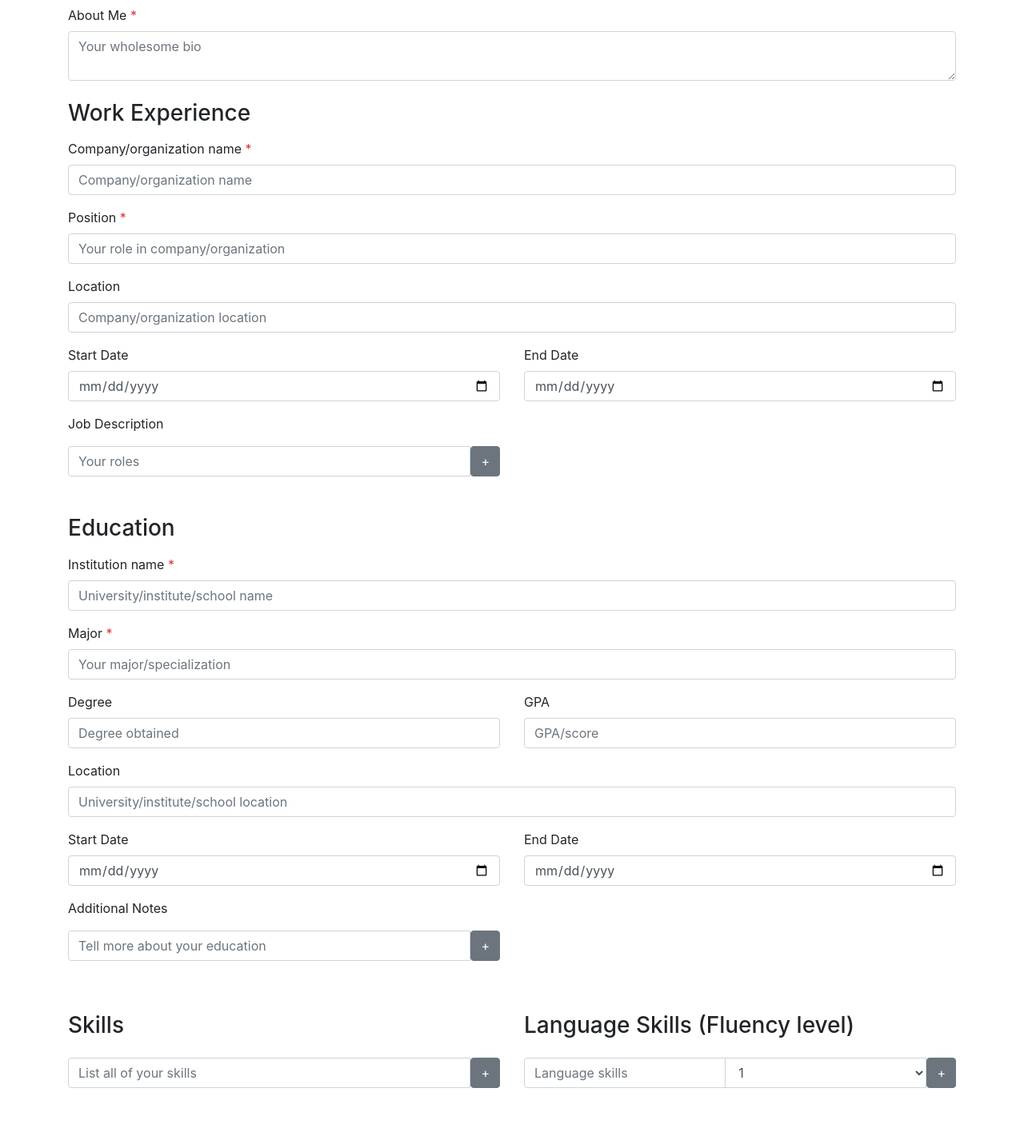
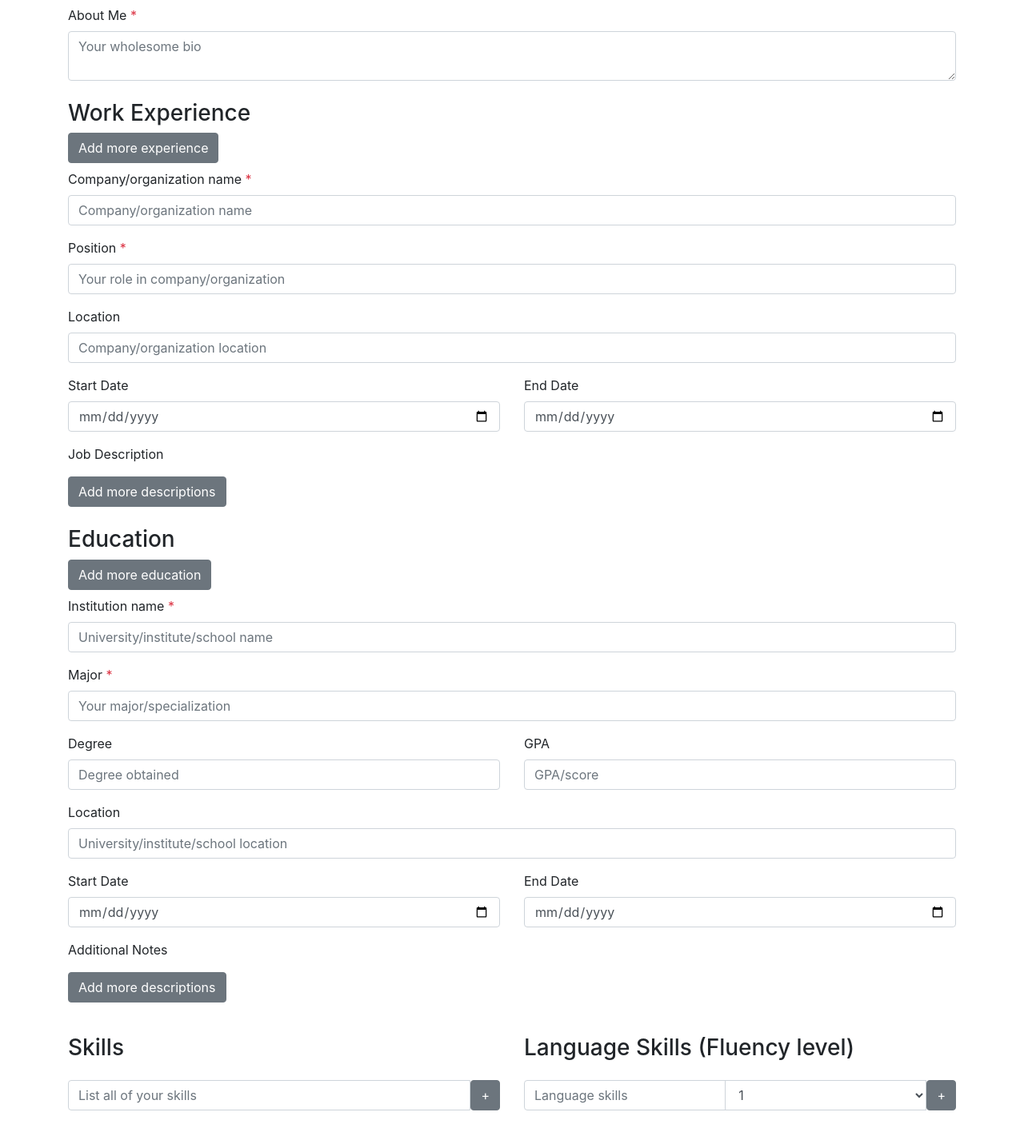
Before and after one commit to thomasoca/cv-generator-demo, a React (Create React App) app: page / in a window 1280 px wide. Shown: the part 727-2158 px from the top of the page at 80% size. Built offline with nearby package versions, Linux system fonts and the light colour scheme.

Commit message:
add nested form

```diff
--- a/src/components/EducationForm.tsx
+++ b/src/components/EducationForm.tsx
@@ -12,7 +12,7 @@ const schoolInitialValues: School = {
     start_period: "",
     end_period: "",
     location: "",
-    descriptions: [""],
+    descriptions: [],
 };
 export const educationInitialValues: Education = {
     label: "Education",
@@ -21,8 +21,14 @@ export const educationInitialValues: Education = {
 
 interface IProps {
     namespace: string;
-    handleChange: (e: any) => void;
+    handleChange: (e: React.ChangeEvent<HTMLInputElement>) => void;
     values: Education;
+}
+
+interface DescriptionProps {
+    namespace: string;
+    handleChange: (e: React.ChangeEvent<HTMLInputElement>) => void;
+    values: School;
 }
 
 const EducationForm = (props: IProps) => {
@@ -31,12 +37,58 @@ const EducationForm = (props: IProps) => {
     return (
         <div>
             <h3 className="my-2">Education</h3>
+            <FieldArray
+                name={namespace + ".lists"}
+                render={(arrayHelpers) =>
+                    props.values.lists.map((works, index) => {
+                        return (
+                            <div key={index}>
+                                {props.values.lists.length > 1 &&
+                                props.values.lists ? (
+                                    <div>
+                                        <ButtonGroup>
+                                            <Button
+                                                type="button"
+                                                onClick={() => {
+                                                    arrayHelpers.push(
+                                                        schoolInitialValues
+                                                    );
+                                                }}
+                                            >
+                                                Add more education
+                                            </Button>
+                                            &nbsp;
+                                            <Button
+                                                type="button"
+                                                onClick={() =>
+                                                    arrayHelpers.remove(index)
+                                                }
+                                            >
+                                                Remove this education
+                                            </Button>
+                                        </ButtonGroup>
+                                    </div>
+                                ) : (
+                                    <Button
+                                        type="button"
+                                        onClick={() => {
+                                            arrayHelpers.push(
+                                                schoolInitialValues
+                                            );
+                                        }}
+                                    >
+                                        Add more education
+                                    </Button>
+                                )}
                                 <Row>
                                     <Col xs={12} className="my-2">
                                         <TextInput
                                             type="text"
                                             label="Institution name"
-                        name={namespace + ".lists[0].institution"}
+                                            name={
+                                                namespace +
+                                                `.lists.${index}.institution`
+                                            }
                                             onChange={handleChange}
                                             placeholder="University/institute/school name"
                                             required
@@ -46,7 +98,10 @@ const EducationForm = (props: IProps) => {
                                         <TextInput
                                             type="text"
                                             label="Major"
-                        name={namespace + ".lists[0].major"}
+                                            name={
+                                                namespace +
+                                                `.lists.${index}.major`
+                                            }
                                             onChange={handleChange}
                                             placeholder="Your major/specialization"
                                             required
@@ -55,7 +110,10 @@ const EducationForm = (props: IProps) => {
                                     <Col xs={12} md={6} className="my-2">
                                         <TextInput
                                             type="text"
-                        name={namespace + ".lists[0].level"}
+                                            name={
+                                                namespace +
+                                                `.lists.${index}.level`
+                                            }
                                             label="Degree"
                                             placeholder="Degree obtained"
                                             onChange={handleChange}
@@ -64,7 +122,10 @@ const EducationForm = (props: IProps) => {
                                     <Col xs={12} md={6} className="my-2">
                                         <TextInput
                                             type="text"
-                        name={namespace + ".lists[0].gpa"}
+                                            name={
+                                                namespace +
+                                                `.lists.${index}.gpa`
+                                            }
                                             label="GPA"
                                             placeholder="GPA/score"
                                             onChange={handleChange}
@@ -74,7 +135,10 @@ const EducationForm = (props: IProps) => {
                                         <TextInput
                                             type="text"
                                             label="Location"
-                        name={namespace + ".lists[0].location"}
+                                            name={
+                                                namespace +
+                                                `.lists.${index}.location`
+                                            }
                                             onChange={handleChange}
                                             placeholder="University/institute/school location"
                                         />
@@ -82,7 +146,10 @@ const EducationForm = (props: IProps) => {
                                     <Col xs={12} md={6} className="my-2">
                                         <TextInput
                                             type="date"
-                        name={namespace + ".lists[0].start_period"}
+                                            name={
+                                                namespace +
+                                                `.lists.${index}.start_period`
+                                            }
                                             label="Start Date"
                                             placeholder="Start Date"
                                             onChange={handleChange}
@@ -91,7 +158,10 @@ const EducationForm = (props: IProps) => {
                                     <Col xs={12} md={6} className="my-2">
                                         <TextInput
                                             type="date"
-                        name={namespace + ".lists[0].end_period"}
+                                            name={
+                                                namespace +
+                                                `.lists.${index}.end_period`
+                                            }
                                             label="End Date"
                                             placeholder="End Date"
                                             onChange={handleChange}
@@ -99,14 +169,33 @@ const EducationForm = (props: IProps) => {
                                     </Col>
                                     <Col xs={12} md={6} className="my-2">
                                         <p>Additional Notes</p>
+                                        <DescriptionForm
+                                            namespace={
+                                                namespace + `.lists.${index}`
+                                            }
+                                            handleChange={handleChange}
+                                            values={props.values.lists[index]}
+                                        />
+                                    </Col>
+                                </Row>
+                            </div>
+                        );
+                    })
+                }
+            />
+        </div>
+    );
+};
+
+const DescriptionForm = (props: DescriptionProps) => {
+    const { handleChange, namespace } = props;
+    return (
         <FieldArray
-                        name={namespace + ".lists[0].descriptions"}
+            name={namespace + ".descriptions"}
             render={(arrayHelpers) => (
                 <div className="my-2">
-                                {props.values.lists[0].descriptions.length >
-                                    0 &&
-                                    props.values.lists[0].descriptions.map(
-                                        (role, index) => {
+                    {props.values.descriptions.length > 0 ? (
+                        props.values.descriptions.map((role, index) => {
                             return (
                                 <div key={index}>
                                     <div>
@@ -114,21 +203,12 @@ const EducationForm = (props: IProps) => {
                                             <TextInputList
                                                 name={
                                                     namespace +
-                                                                    `.lists[0].descriptions.${index}`
+                                                    `.descriptions.${index}`
                                                 }
                                                 type="text"
                                                 placeholder="Tell more about your education"
-                                                                onChange={
-                                                                    handleChange
-                                                                }
+                                                onChange={handleChange}
                                             />
-                                                            {props.values
-                                                                .lists[0]
-                                                                .descriptions
-                                                                .length > 1 &&
-                                                            props.values
-                                                                .lists[0]
-                                                                .descriptions ? (
                                             <div>
                                                 <ButtonGroup>
                                                     <Button
@@ -153,31 +233,23 @@ const EducationForm = (props: IProps) => {
                                                     </Button>
                                                 </ButtonGroup>
                                             </div>
-                                                            ) : (
-                                                                <Button
-                                                                    type="button"
-                                                                    onClick={() => {
-                                                                        arrayHelpers.push(
-                                                                            ""
-                                                                        );
-                                                                    }}
-                                                                >
-                                                                    +
-                                                                </Button>
-                                                            )}
                                         </InputGroup>
                                         <br />
                                     </div>
                                 </div>
                             );
-                                        }
+                        })
+                    ) : (
+                        <Button
+                            type="button"
+                            onClick={() => arrayHelpers.push("")}
+                        >
+                            Add more descriptions
+                        </Button>
                     )}
                 </div>
             )}
         />
-                </Col>
-            </Row>
-        </div>
     );
 };
 
--- a/src/components/MainSectionForm.tsx
+++ b/src/components/MainSectionForm.tsx
@@ -22,7 +22,7 @@ export const mainSectionInitialValues: MainSection = {
 
 interface IProps {
     namespace: string;
-    handleChange: (e: any) => void;
+    handleChange: (e: React.ChangeEvent<HTMLInputElement>) => void;
     values: MainSection;
 }
 
--- a/src/components/WorkForm.tsx
+++ b/src/components/WorkForm.tsx
@@ -10,7 +10,7 @@ const workInitialValues: Work = {
     start_period: "",
     end_period: "",
     location: "",
-    descriptions: [""],
+    descriptions: [],
 };
 export const experienceInitialValues: WorkExperience = {
     label: "Experience",
@@ -19,8 +19,14 @@ export const experienceInitialValues: WorkExperience = {
 
 interface IProps {
     namespace: string;
-    handleChange: (e: any) => void;
+    handleChange: (e: React.ChangeEvent<HTMLInputElement>) => void;
     values: WorkExperience;
+}
+
+interface DescriptionProps {
+    namespace: string;
+    handleChange: (e: React.ChangeEvent<HTMLInputElement>) => void;
+    values: Work;
 }
 
 const WorkForm = (props: IProps) => {
@@ -29,12 +35,58 @@ const WorkForm = (props: IProps) => {
     return (
         <div>
             <h3 className="my-2">Work Experience</h3>
+            <FieldArray
+                name={namespace + ".lists"}
+                render={(arrayHelpers) =>
+                    props.values.lists.map((works, index) => {
+                        return (
+                            <div key={index}>
+                                {props.values.lists.length > 1 &&
+                                props.values.lists ? (
+                                    <div>
+                                        <ButtonGroup>
+                                            <Button
+                                                type="button"
+                                                onClick={() => {
+                                                    arrayHelpers.push(
+                                                        workInitialValues
+                                                    );
+                                                }}
+                                            >
+                                                Add more experience
+                                            </Button>
+                                            &nbsp;
+                                            <Button
+                                                type="button"
+                                                onClick={() =>
+                                                    arrayHelpers.remove(index)
+                                                }
+                                            >
+                                                Remove this experience
+                                            </Button>
+                                        </ButtonGroup>
+                                    </div>
+                                ) : (
+                                    <Button
+                                        type="button"
+                                        onClick={() => {
+                                            arrayHelpers.push(
+                                                workInitialValues
+                                            );
+                                        }}
+                                    >
+                                        Add more experience
+                                    </Button>
+                                )}
                                 <Row>
                                     <Col xs={12} className="my-2">
                                         <TextInput
                                             type="text"
                                             label="Company/organization name"
-                        name={namespace + ".lists[0].company"}
+                                            name={
+                                                namespace +
+                                                `.lists.${index}.company`
+                                            }
                                             onChange={handleChange}
                                             placeholder="Company/organization name"
                                             required
@@ -44,7 +96,10 @@ const WorkForm = (props: IProps) => {
                                         <TextInput
                                             type="text"
                                             label="Position"
-                        name={namespace + ".lists[0].position"}
+                                            name={
+                                                namespace +
+                                                `.lists.${index}.position`
+                                            }
                                             onChange={handleChange}
                                             placeholder="Your role in company/organization"
                                             required
@@ -54,7 +109,10 @@ const WorkForm = (props: IProps) => {
                                         <TextInput
                                             type="text"
                                             label="Location"
-                        name={namespace + ".lists[0].location"}
+                                            name={
+                                                namespace +
+                                                `.lists.${index}.location`
+                                            }
                                             onChange={handleChange}
                                             placeholder="Company/organization location"
                                         />
@@ -62,7 +120,10 @@ const WorkForm = (props: IProps) => {
                                     <Col xs={12} md={6} className="my-2">
                                         <TextInput
                                             type="date"
-                        name={namespace + ".lists[0].start_period"}
+                                            name={
+                                                namespace +
+                                                `.lists.${index}.start_period`
+                                            }
                                             label="Start Date"
                                             placeholder="Start Date"
                                             onChange={handleChange}
@@ -71,7 +132,10 @@ const WorkForm = (props: IProps) => {
                                     <Col xs={12} md={6} className="my-2">
                                         <TextInput
                                             type="date"
-                        name={namespace + ".lists[0].end_period"}
+                                            name={
+                                                namespace +
+                                                `.lists.${index}.end_period`
+                                            }
                                             label="End Date"
                                             placeholder="End Date"
                                             onChange={handleChange}
@@ -79,14 +143,33 @@ const WorkForm = (props: IProps) => {
                                     </Col>
                                     <Col xs={12} md={6} className="my-2">
                                         <p>Job Description</p>
+                                        <DescriptionForm
+                                            namespace={
+                                                namespace + `.lists.${index}`
+                                            }
+                                            handleChange={handleChange}
+                                            values={props.values.lists[index]}
+                                        />
+                                    </Col>
+                                </Row>
+                            </div>
+                        );
+                    })
+                }
+            />
+        </div>
+    );
+};
+
+const DescriptionForm = (props: DescriptionProps) => {
+    const { handleChange, namespace } = props;
+    return (
         <FieldArray
-                        name={namespace + ".lists[0].descriptions"}
+            name={namespace + ".descriptions"}
             render={(arrayHelpers) => (
                 <div className="my-2">
-                                {props.values.lists[0].descriptions.length >
-                                    0 &&
-                                    props.values.lists[0].descriptions.map(
-                                        (role, index) => {
+                    {props.values.descriptions.length > 0 ? (
+                        props.values.descriptions.map((role, index) => {
                             return (
                                 <div key={index}>
                                     <div>
@@ -94,21 +177,12 @@ const WorkForm = (props: IProps) => {
                                             <TextInputList
                                                 name={
                                                     namespace +
-                                                                    `.lists[0].descriptions.${index}`
+                                                    `.descriptions.${index}`
                                                 }
                                                 type="text"
                                                 placeholder="Your roles"
-                                                                onChange={
-                                                                    handleChange
-                                                                }
+                                                onChange={handleChange}
                                             />
-                                                            {props.values
-                                                                .lists[0]
-                                                                .descriptions
-                                                                .length > 1 &&
-                                                            props.values
-                                                                .lists[0]
-                                                                .descriptions ? (
                                             <div>
                                                 <ButtonGroup>
                                                     <Button
@@ -133,31 +207,23 @@ const WorkForm = (props: IProps) => {
                                                     </Button>
                                                 </ButtonGroup>
                                             </div>
-                                                            ) : (
-                                                                <Button
-                                                                    type="button"
-                                                                    onClick={() => {
-                                                                        arrayHelpers.push(
-                                                                            ""
-                                                                        );
-                                                                    }}
-                                                                >
-                                                                    +
-                                                                </Button>
-                                                            )}
                                         </InputGroup>
                                         <br />
                                     </div>
                                 </div>
                             );
-                                        }
+                        })
+                    ) : (
+                        <Button
+                            type="button"
+                            onClick={() => arrayHelpers.push("")}
+                        >
+                            Add more descriptions
+                        </Button>
                     )}
                 </div>
             )}
         />
-                </Col>
-            </Row>
-        </div>
     );
 };
 
```
Lines whose indentation alone changed are shown as unchanged.
